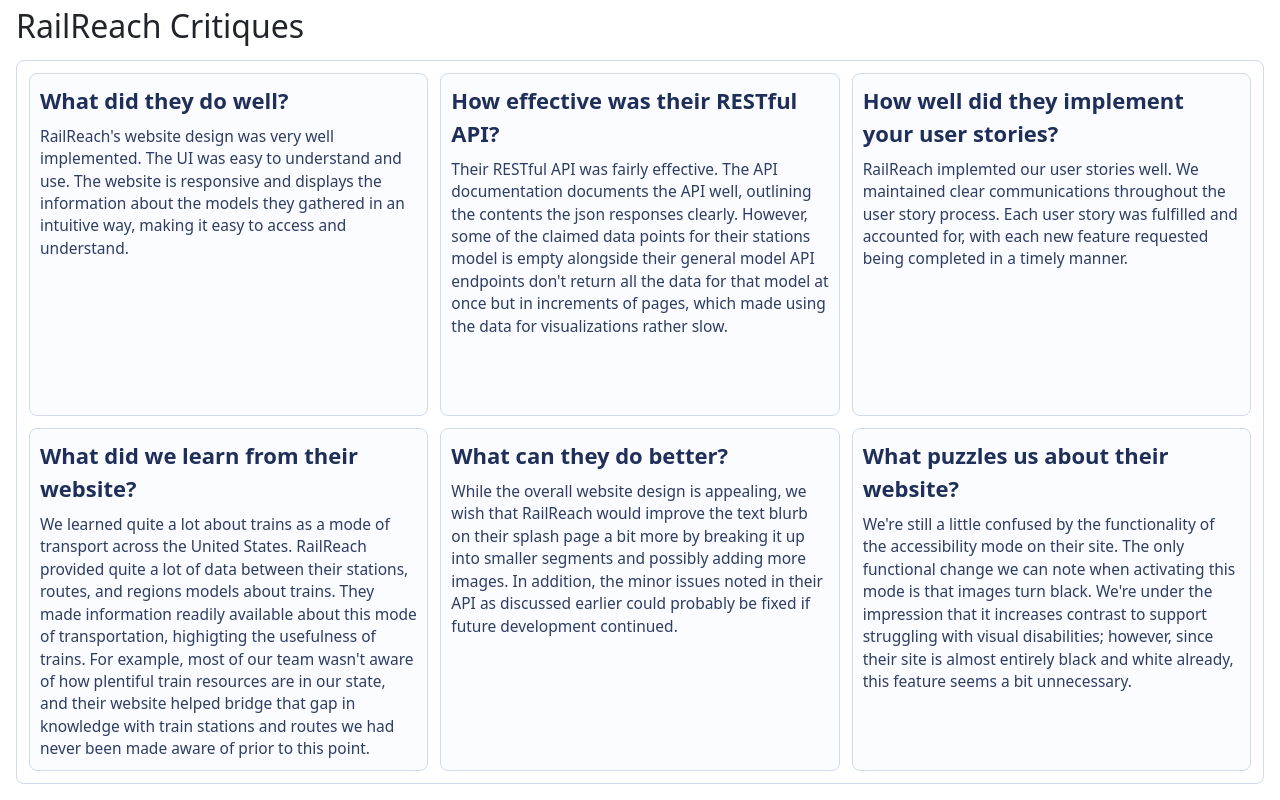
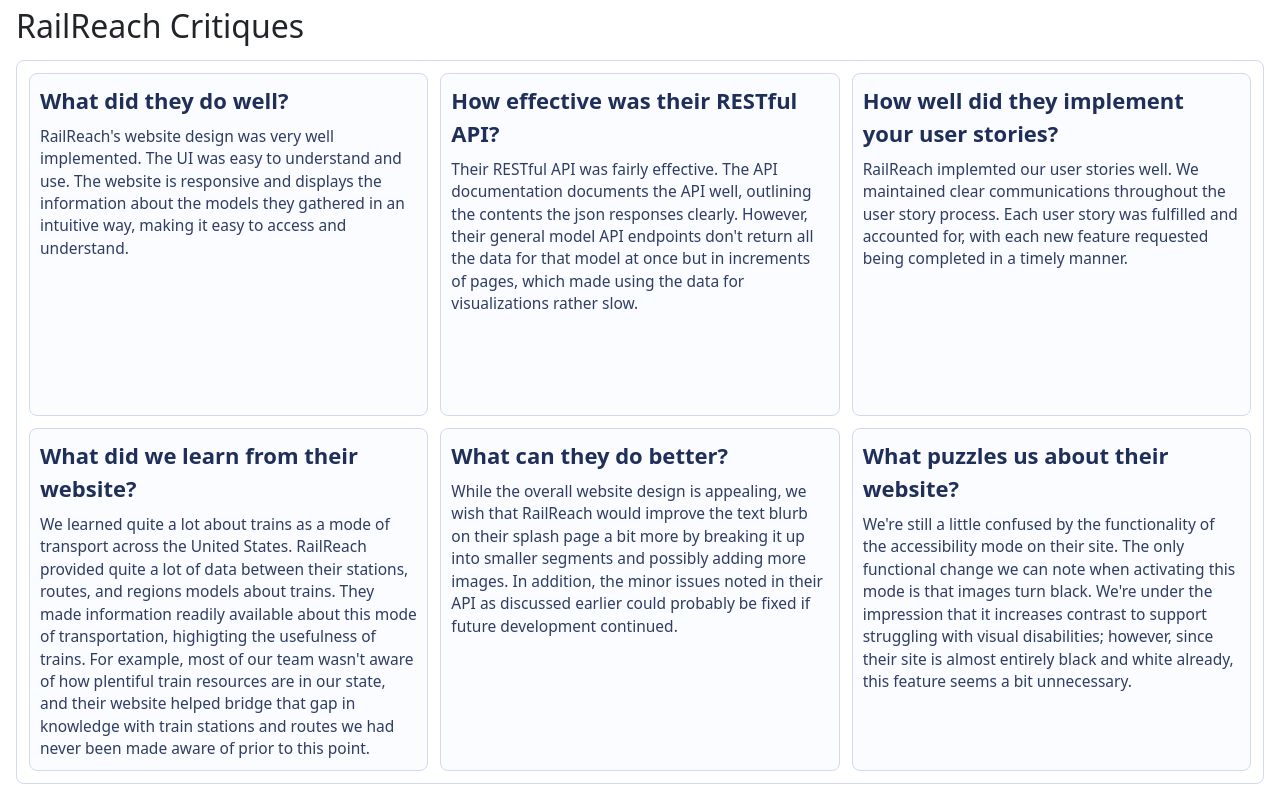
Before and after one commit to harinik961/CivicHousing, a React (Create React App) app in the folder frontend/: page /provider-visualizations in a window 1280 px wide. Shown: the part 1350-2150 px from the top of the page. Built offline with nearby package versions, Linux system fonts and the light colour scheme; no server answers.

Commit message:
added AI report for phase 4 and minor changes to readme

```diff
--- a/frontend/src/pages/ProviderVisualizations.js
+++ b/frontend/src/pages/ProviderVisualizations.js
@@ -383,7 +383,7 @@
             {
               question: "How effective was their RESTful API?",
               answer:
-                "Their RESTful API was fairly effective. The API documentation documents the API well, outlining the contents the json responses clearly. However, some of the claimed data points for their stations model is empty alongside their general model API endpoints don't return all the data for that model at once but in increments of pages, which made using the data for visualizations rather slow.",
+                "Their RESTful API was fairly effective. The API documentation documents the API well, outlining the contents the json responses clearly. However, their general model API endpoints don't return all the data for that model at once but in increments of pages, which made using the data for visualizations rather slow.",
             },
             {
               question: "How well did they implement your user stories?",
```
Also changed, not shown: 2 other files (tests, documents, lock files or other folders).
